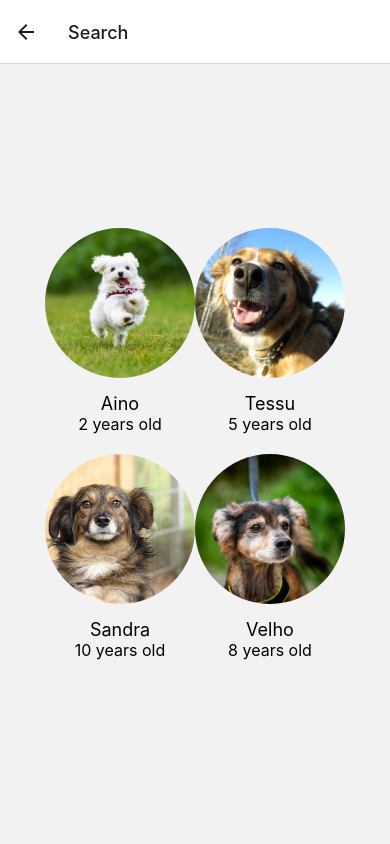
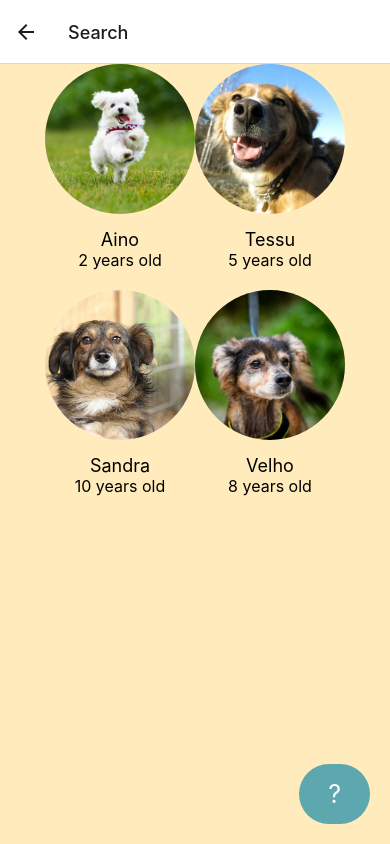
Before and after one commit to TVT22KMO-Mobiilikehitysprojekti-Ryhma6/PetRescue, a React Native app: screen /Search in a window 390 px wide. Built offline with nearby package versions, Linux system fonts and the light colour scheme.

Commit message:
Lisätty logo ja QuestionsScreen, muokattu HomeScreen, lisätty ?nappi SearchPetScreen

```diff
--- a/App.js
+++ b/App.js
@@ -4,6 +4,7 @@ import React from 'react';
 import HomeScreen from './Screens/HomeScreen';
 import SearchPetScreen from './Screens/SearchPetScreen';
 import PetInfoScreen from './Screens/PetInfoScreen';
+import QuestionsScreen from './Screens/QuestionsScreen'
 
 import { StatusBar } from 'expo-status-bar';
 import { StyleSheet, Text, View } from 'react-native';
@@ -18,8 +19,8 @@ export default function App() {
           name="Home"
           component={HomeScreen}
           options= {{
-            title: 'Home',
-            headerTitle: 'Home',
+            title: '',
+            headerTitle: '',
           }}
         />
            <Stack.Screen
@@ -38,6 +39,14 @@ export default function App() {
             headerTitle:'Info',
           }}
           />
+          <Stack.Screen
+          name="Questions"
+          component={QuestionsScreen}
+          options= {{
+            title: '',
+            headerTitle: '',
+          }}
+          />
       </Stack.Navigator>
     </NavigationContainer>
   );
--- a/Screens/HomeScreen.js
+++ b/Screens/HomeScreen.js
@@ -1,60 +1,78 @@
 import React, { useLayoutEffect, useState } from 'react';
-import { StyleSheet, View, Text, TextInput } from 'react-native';
-import {AntDesign} from '@expo/vector-icons';
-//import React, { useEffect, useState } from 'react';
+import { StyleSheet, View, Text, TextInput, Image, TouchableOpacity } from 'react-native';
+import Logo from '../picture/Logo.jpg';
 
-export default function HomeScreen({navigation}) {
+export default function HomeScreen({ navigation }) {
   const [message, setMessage] = useState('PetRescue');
 
   useLayoutEffect(() => {
     navigation.setOptions({
       headerStyle: {
-                backgroundColor: 'lightgreen'
+        backgroundColor: '#5da7ae',
       },
-            headerRight: () => (
-
-                <AntDesign
-                style={styles.navButton}
-                name='arrowright'
-                size={24}
-                onPress={() => navigation.navigate('Search', {message: message})}
-                />
-            )
-        })
-    }, [message])
+    });
+  }, [navigation]);
 
   return (
     <View style={styles.container}>
+          <Image source={Logo} style={styles.logo} />
       <Text style={styles.header}>Tervetuloa {message} sovellukseen!</Text>
-            <Text style={styles.infoText}>Etsitkö uskollista ystävää? Ystävää jonka kanssa jakaa elämän ilot ja surut? Haluaisitko mahdollisesti antaa Lemmikille uuden turvallisen kodin?</Text>
-            <Text style={styles.infoText}>Jos vastasit kyllä, olet oikeassa paikassa ja ehkäpä jopa askeleen lähempänä uutta ystävääsi!</Text>
-            <Text style={styles.infoText}>Olemme PetRescue ja haluamme toimia turvallisena välikätenä lemmikeiden adoptoimiseen.</Text>
+      <Text style={styles.infoText}>
+        Etsitkö uskollista ystävää? Ystävää jonka kanssa jakaa elämän ilot ja surut? Haluaisitko
+        mahdollisesti antaa Lemmikille uuden turvallisen kodin?
+      </Text>
+      <Text style={styles.infoText}>
+        Jos vastasit kyllä, olet oikeassa paikassa ja ehkäpä jopa askeleen lähempänä uutta ystävääsi!
+      </Text>
+      <Text style={styles.infoText}>
+        Olemme PetRescue ja haluamme toimia turvallisena välikätenä lemmikeiden adoptoimiseen.
+      </Text>
+      <TouchableOpacity
+        style={styles.startButton}
+        onPress={() => navigation.navigate('Search', { message: message })}
+      >
+        <Text style={{ color: '#543d46' }}>Aloita</Text>
+      </TouchableOpacity>
     </View>
-    )
+  );
 }
 
 const styles = StyleSheet.create({
   container: {
-        padding: 10,
-
+    padding: 5,
+    alignItems: 'center',
+    backgroundColor: '#5da7ae',
   },
-    navButton: {
-        marginRight: 5,
-        padding: 4,
+  logo: {
+    width: 210,
+    height: 210,
+    resizeMode: 'contain',
+    marginBottom: 20,
+    marginTop: 20,
   },
-    header : {
+  header: {
     padding: 10,
     width: 500,
     fontWeight: '400',
     fontStyle: 'italic',
-        fontSize: 30,
-        center: 3,
+    fontSize: 22,
+    textAlign: 'center',
+    color: 'white'
   },
-    infoText : {
-        padding: 15,
-        center: 1,
-        fontSize: 15
-    }
-
-
+  infoText: {
+    padding: 8,
+    fontSize: 15,
+    marginLeft: 10,
+    marginRight: 10,
+    textAlign: 'center',
+    color: 'white'
+  },
+  startButton: {
+    backgroundColor: '#ffebbc',
+    padding: 10,
+    paddingHorizontal: 30,
+    borderRadius: 5,
+    marginTop: 25,
+    marginBottom: 100,
+  },
 });
--- /dev/null
+++ b/Screens/QuestionsScreen.js
@@ -0,0 +1,67 @@
+import React, { useLayoutEffect, useState } from 'react';
+import { StyleSheet, View, Text, TextInput, Image, TouchableOpacity } from 'react-native';
+
+const QuestionsScreen = ({ navigation }) => {
+    useLayoutEffect(() => {
+      navigation.setOptions({
+        headerStyle: {
+          backgroundColor: '#ffebbc',
+        },
+      });
+    }, [navigation]);
+
+    return (
+        <View style={styles.container}>
+          <Text style={styles.header}>Tietoa PetRescue sovelluksesta:</Text>
+          <Text style={styles.infoText}>
+            PetRescue-sovelluksen kautta voit selata adoptoitavia koiria ja löytää juuri sen oikean ystävän, jonka koti kaipaa. Sovelluksemme on suunniteltu yksinkertaiseksi ja käyttäjäystävälliseksi: selaa, valitse ja luo ystävyyssuhde muutamalla napautuksella. Turvallisuus on meille etusijalla. Kaikki adoptiot käyvät läpi tarkan seulonnan, ja yhteystiedot pysyvät turvassa.
+          </Text>
+          <Text style={styles.header}>Usein kysytyt kysymykset:</Text>
+          <Text style={styles.subHeader}>Miksi adoptoida?</Text>
+          <Text style={styles.infoText}>
+            Adoptoimalla annat kodittomalle eläimelle mahdollisuuden saada rakastava ja turvallinen koti. Se on kestävä valinta, joka vähentää kodittomien eläinten määrää ja tukee rescueyhdistyksiä.
+          </Text>
+          <Text style={styles.subHeader}>Kuinka kauan adoptioprosessi yleensä kestää?</Text>
+          <Text style={styles.infoText}>
+            Adoptioprosessin kesto vaihtelee lemmikin ja tilanteen mukaan. Rescueyhdistys ottaa sinuun yhteyttä viikon sisällä ja antaa lisätietoja prosessista.
+          </Text>
+          <Text style={styles.subHeader}>Onko adoptiolle kustannuksia?</Text>
+          <Text style={styles.infoText}>
+            Usein rescueyhdistykset perivät pienen adoptiomaksun, joka kattaa koiran perustarvikkeet ja terveydenhuollon. Tämä summa vaihtelee.
+          </Text>
+        </View>
+      );
+    };
+
+    const styles = StyleSheet.create({
+        container: {
+          flex: 1,
+          alignItems: 'flex-start',
+          justifyContent: 'center',
+          backgroundColor: 'white',
+          padding: 15,
+          textAlign: 'justify',
+        },
+        header: {
+          fontSize: 18,
+          color: '#5da7ae',
+          fontWeight: 'bold',
+          marginBottom: 10,
+          textAlign: 'left',
+        },
+        subHeader: {
+          color: '#543d46',
+          fontWeight: 'bold',
+          textAlign: 'left',
+          marginTop: 10,
+          marginBottom: 5,
+        },
+        infoText: {
+          fontSize: 15,
+          color: '#333',
+          marginBottom: 10,
+          textAlign: 'left',
+        },
+      });
+
+      export default QuestionsScreen;
--- a/Screens/SearchPetScreen.js
+++ b/Screens/SearchPetScreen.js
@@ -1,14 +1,16 @@
 import React from 'react';
-import { View, Text, Image, TouchableOpacity, StyleSheet, ScrollView, FlatList } from 'react-native';
+import { View, Text, Image, TouchableOpacity, StyleSheet, FlatList } from 'react-native';
 import { useNavigation } from '@react-navigation/native';
 
 import { petDATA } from '../DATA';
+
 const SearchPetScreen = () => {
   const navigation = useNavigation();
 
   const navigateToPetInfo = (petId) => {
     navigation.navigate('PetInfoScreen', { petId });
   };
+
   const renderPetItem = ({ item }) => (
     <TouchableOpacity
       key={item.id}
@@ -20,22 +22,29 @@ const SearchPetScreen = () => {
       <Text style={styles.petAge}>{item.dogAge} years old</Text>
     </TouchableOpacity>
   );
+
   return (
-
+    <View style={styles.container}>
       <FlatList
         data={petDATA}
         renderItem={renderPetItem}
         keyExtractor={(item) => item.id.toString()}
-          numColumns={2} // Aseta haluttu sarakkeiden määrä
-          contentContainerStyle={styles.container}
+        numColumns={2}
+        contentContainerStyle={styles.petContainer}
       />
+      <TouchableOpacity style={styles.questionButton} onPress={() => navigation.navigate('Questions')}>
+        <Text style={styles.questionButtonText}>  ?  </Text>
+      </TouchableOpacity>
+    </View>
   );
 };
 
-
 const styles = StyleSheet.create({
   container: {
-      flexGrow: 1,
+    flex: 1,
+    backgroundColor: '#ffebbc',
+  },
+  petContainer: {
     alignItems: 'center',
     justifyContent: 'center',
   },
@@ -56,6 +65,18 @@ const SearchPetScreen = () => {
   petAge: {
     fontSize: 16,
   },
+  questionButton: {
+    position: 'absolute',
+    bottom: 20,
+    right: 20,
+    backgroundColor: '#5da7ae',
+    padding: 15,
+    borderRadius: 40,
+  },
+  questionButtonText: {
+    color: 'white',
+    fontSize: 25,
+  },
 });
 
 export default SearchPetScreen;
```
Also changed, not shown: picture/Logo.jpg (added). Lines whose indentation alone changed are shown as unchanged.
